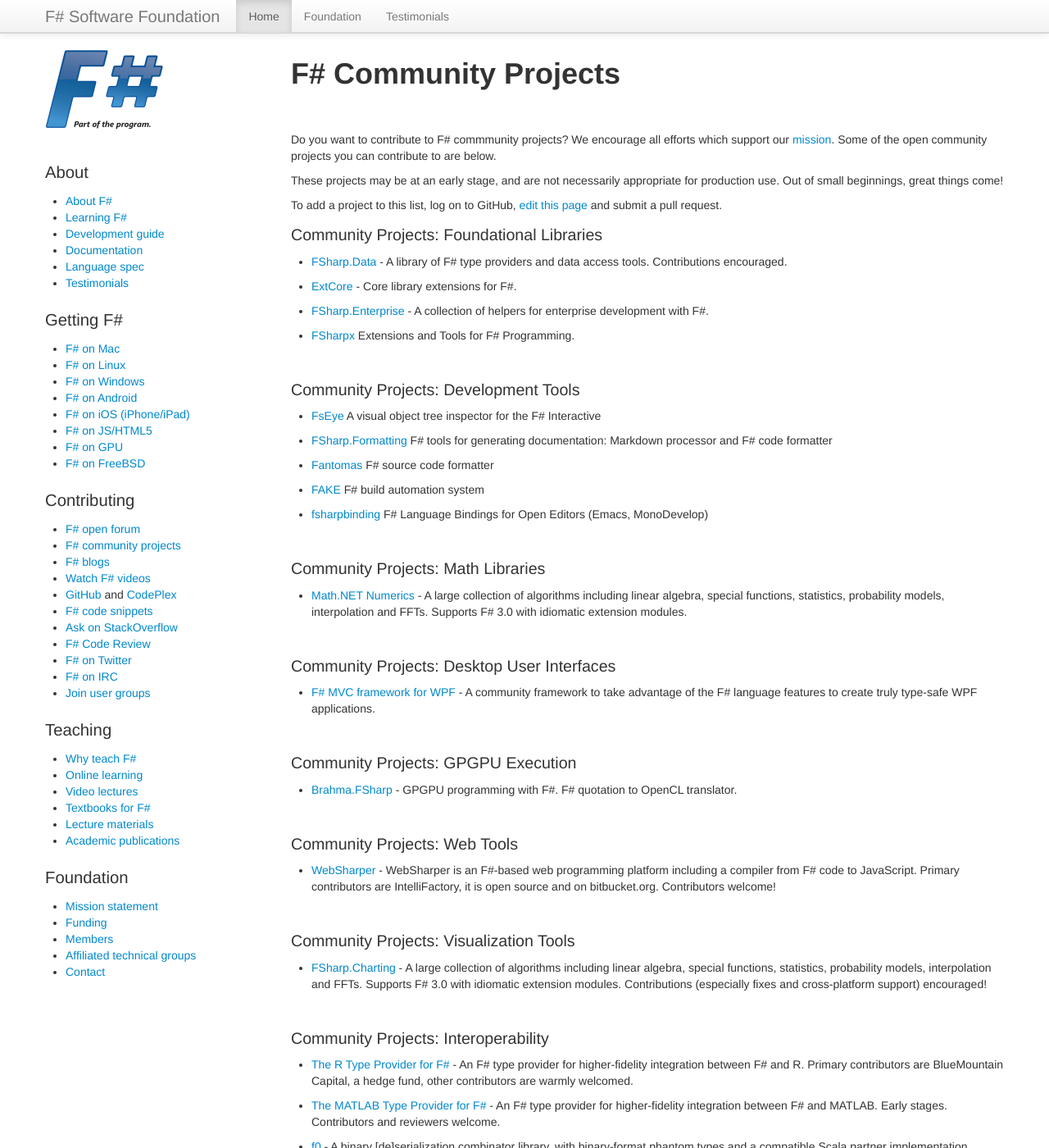
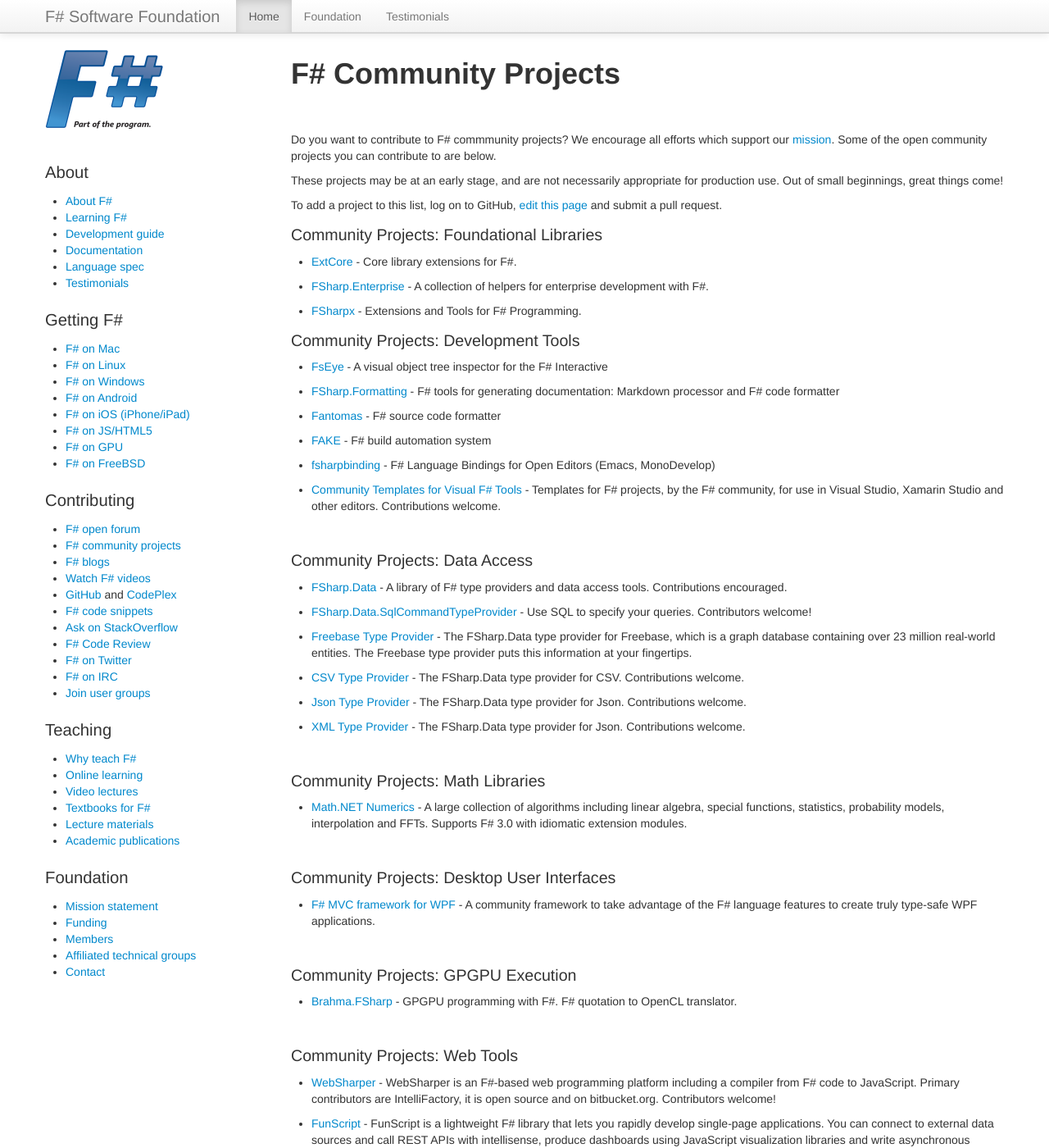
Before and after one commit to fsharp/fsharp.org, a Jekyll site: the page built from community/projects/index.md, in a window 1280 px wide and 1400 px high. Shown: the whole window at 82% size. Built offline with Jekyll 4.4.1, drawn with Linux system fonts in a browser that asks for light colours; nearby versions of some CDN libraries; some web fonts are replaced; comment, search, counter and statistics services are not loaded; some of the changed text lies outside the part shown.

Commit message:
Update index.md

```diff
--- a/community/projects/index.md
+++ b/community/projects/index.md
@@ -16,28 +16,43 @@
 
 ### Community Projects: Foundational Libraries
 
-*  [FSharp.Data](https://github.com/fsharp/FSharp.Data) - A library of F# type providers and data access tools. Contributions encouraged.
-
 *  [ExtCore](https://github.com/jack-pappas/ExtCore) - Core library extensions for F#.
 
 *  [FSharp.Enterprise](https://github.com/colinbull/FSharp.Enterprise) - A collection of helpers for enterprise development with F#.
 
-*  [FSharpx](https://github.com/fsharp/fsharpx) Extensions and Tools for F# Programming.
+*  [FSharpx](https://github.com/fsharp/fsharpx) - Extensions and Tools for F# Programming.
+
+
+### Community Projects: Development Tools
+
+*  [FsEye](https://code.google.com/p/fseye/) - A visual object tree inspector for the F# Interactive
+
+*  [FSharp.Formatting](https://github.com/tpetricek/FSharp.Formatting) - F# tools for generating documentation: Markdown processor and F# code formatter
+
+*  [Fantomas](https://github.com/dungpa/fantomas) - F# source code formatter
+
+*  [FAKE](https://github.com/fsharp/FAKE) - F# build automation system
+
+*  [fsharpbinding](https://github.com/fsharp/fsharpbinding) - F# Language Bindings for Open Editors (Emacs, MonoDevelop)
+
+*  [Community Templates for Visual F# Tools](https://github.com/fsharp/community-templates) - Templates for F# projects, by the F# community, for use in Visual Studio, Xamarin Studio and other editors. Contributions welcome.
+
 
 <br />
 
-### Community Projects: Development Tools
+### Community Projects: Data Access
 
-*  [FsEye](https://code.google.com/p/fseye/) A visual object tree inspector for the F# Interactive
+*  [FSharp.Data](https://github.com/fsharp/FSharp.Data) - A library of F# type providers and data access tools. Contributions encouraged.
 
-*  [FSharp.Formatting](https://github.com/tpetricek/FSharp.Formatting) F# tools for generating documentation: Markdown processor and F# code formatter
+*  [FSharp.Data.SqlCommandTypeProvider](https://github.com/dmitry-a-morozov/FSharp.Data.SqlCommandTypeProvider) - Use SQL to specify your queries. Contributors welcome!
 
-*  [Fantomas](https://github.com/dungpa/fantomas) F# source code formatter
+*  [Freebase Type Provider](http://fsharp.github.io/FSharp.Data/library/Freebase.html) - The FSharp.Data type provider for Freebase, which is a graph database containing over 23 million real-world entities. The Freebase type provider puts this information at your fingertips.
 
-*  [FAKE](https://github.com/fsharp/FAKE) F# build automation system
+*  [CSV Type Provider](http://fsharp.github.io/FSharp.Data/library/CsvProvider.html) - The FSharp.Data type provider for CSV. Contributions welcome.
 
-*  [fsharpbinding](https://github.com/fsharp/fsharpbinding) F# Language Bindings for Open Editors (Emacs, MonoDevelop)
+*  [Json Type Provider](http://fsharp.github.io/FSharp.Data/library/JsonProvider.html) - The FSharp.Data type provider for Json. Contributions welcome.
 
+*  [XML Type Provider](http://fsharp.github.io/FSharp.Data/library/XmlProvider.html) - The FSharp.Data type provider for Json. Contributions welcome.
 
 <br />
 
@@ -70,6 +85,8 @@
   including a compiler from F# code to JavaScript. Primary contributors are IntelliFactory, it is open
   source and on bitbucket.org. Contributors welcome!
 
+* [FunScript](http://funscript.info) - FunScript is a lightweight F# library that lets you rapidly develop single-page applications. You can connect to external data sources and call REST APIs with intellisense, produce dashboards using JavaScript visualization libraries and write asynchronous computations easily without explicit callbacks. Contributions, samples and users welcome!
+
 <br />
 
 ### Community Projects: Visualization Tools
@@ -93,6 +110,10 @@
 
 *  [f0](https://bitbucket.org/pchiusano/f0) - A binary [de]serialization combinator library, with binary-format
    phantom types and a compatible Scala partner implementation.
+
+*  [PowerShellTypeProvider](https://github.com/sergey-tihon/PowerShellTypeProvider) - PowerShell type provider.
+
+*  [Apiary Type Provider](http://fsharp.github.io/FSharp.Data/experimental/ApiaryProvider.html) - An experimental type provider that makes it possible to easily call REST services that are documented using the apiary.io service.
 
 <br />
 
```
